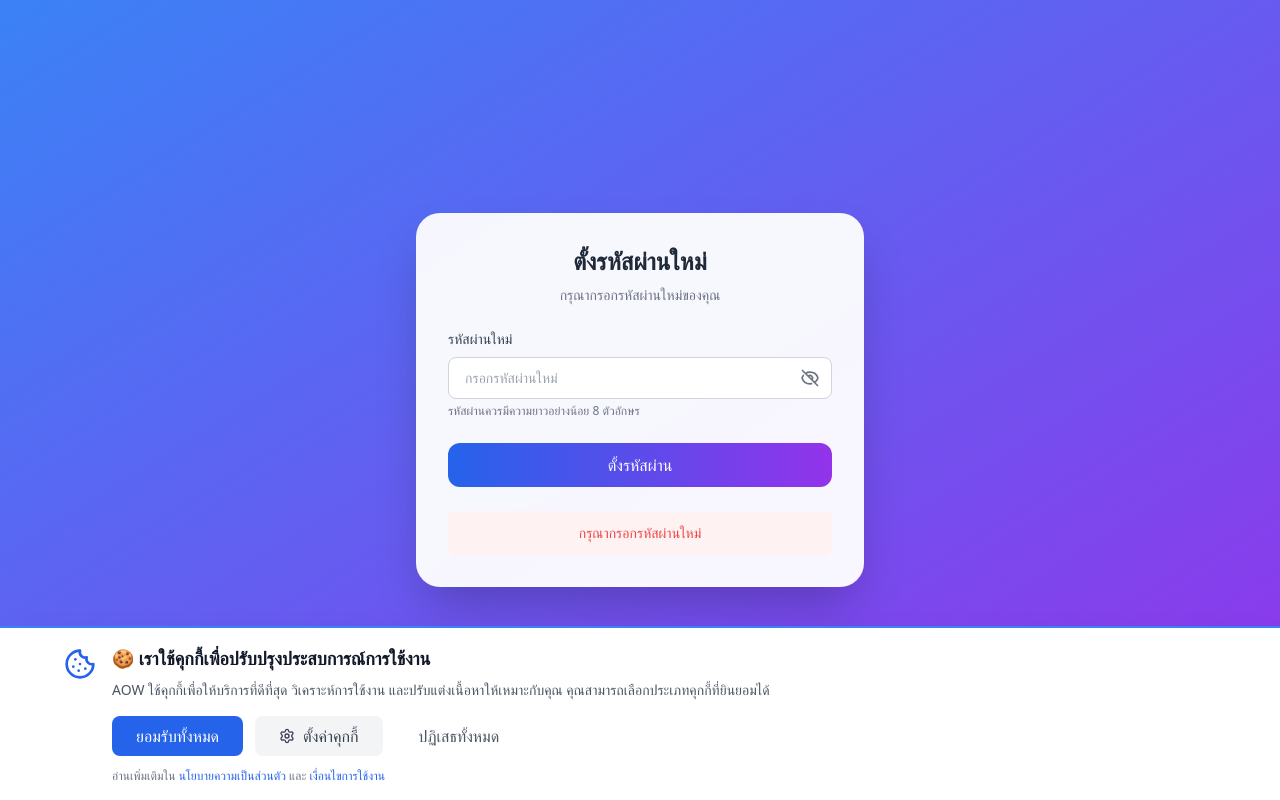
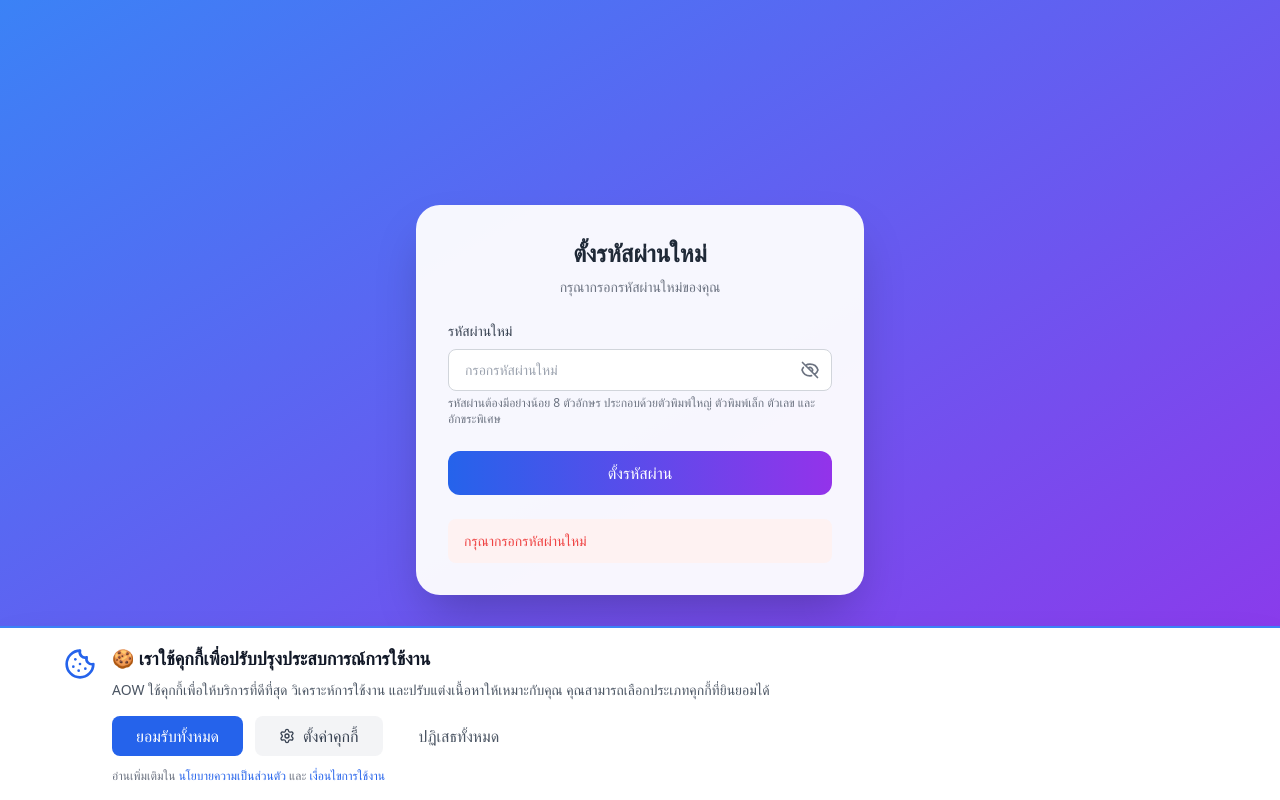
Before and after one commit to Bolos55/AOW-JobApp, a React (Create React App) app: page /reset-password/1 in a window 1280 px wide. Both pictures are taken after a click on the button "ตั้งรหัสผ่าน". Built offline with nearby package versions, Linux system fonts and the light colour scheme; no server answers.

Commit message:
Improve password reset error messages with detailed validation feedback

```diff
--- a/src/ResetPassword.jsx
+++ b/src/ResetPassword.jsx
@@ -34,10 +34,20 @@ export default function ResetPassword() {
         setMessage("ตั้งรหัสผ่านใหม่เรียบร้อยแล้ว กำลังพากลับไปหน้าล็อกอิน...");
         setTimeout(() => navigate("/"), 2000);
       } else {
-        setMessage(data.message || "ตั้งรหัสผ่านไม่ได้");
+        // ✅ แสดงรายละเอียด error ที่ชัดเจน
+        if (data.errors && Array.isArray(data.errors)) {
+          // ถ้ามี errors array (จากการตรวจสอบรหัสผ่าน)
+          const errorList = data.errors.map((err, idx) => `${idx + 1}. ${err}`).join('\n');
+          setMessage(`รหัสผ่านไม่ปลอดภัย:\n${errorList}`);
+        } else if (data.message) {
+          // ถ้ามีแค่ message เดียว
+          setMessage(data.message);
+        } else {
+          setMessage("ไม่สามารถตั้งรหัสผ่านได้ กรุณาลองใหม่อีกครั้ง");
+        }
       }
     } catch (err) {
-      setMessage("เชื่อมต่อเซิร์ฟเวอร์ไม่ได้");
+      setMessage("ไม่สามารถเชื่อมต่อกับเซิร์ฟเวอร์ได้ กรุณาตรวจสอบอินเทอร์เน็ต");
     } finally {
       setLoading(false);
     }
@@ -89,7 +99,7 @@ export default function ResetPassword() {
             </button>
           </div>
           <p className="text-xs text-gray-500 mt-1">
-            รหัสผ่านควรมีความยาวอย่างน้อย 8 ตัวอักษร
+            รหัสผ่านต้องมีอย่างน้อย 8 ตัวอักษร ประกอบด้วยตัวพิมพ์ใหญ่ ตัวพิมพ์เล็ก ตัวเลข และอักขระพิเศษ
           </p>
         </div>
 
@@ -104,13 +114,17 @@ export default function ResetPassword() {
         </button>
 
         {message && (
-          <p className={`text-sm text-center px-4 py-3 rounded-lg ${
+          <div className={`text-sm px-4 py-3 rounded-lg ${
             message.includes("เรียบร้อย")
               ? "text-green-600 bg-green-50"
               : "text-red-500 bg-red-50"
           }`}>
-            {message}
-          </p>
+            {message.split('\n').map((line, idx) => (
+              <div key={idx} className={idx > 0 ? "mt-1" : ""}>
+                {line}
+              </div>
+            ))}
+          </div>
         )}
       </div>
     </div>
```
